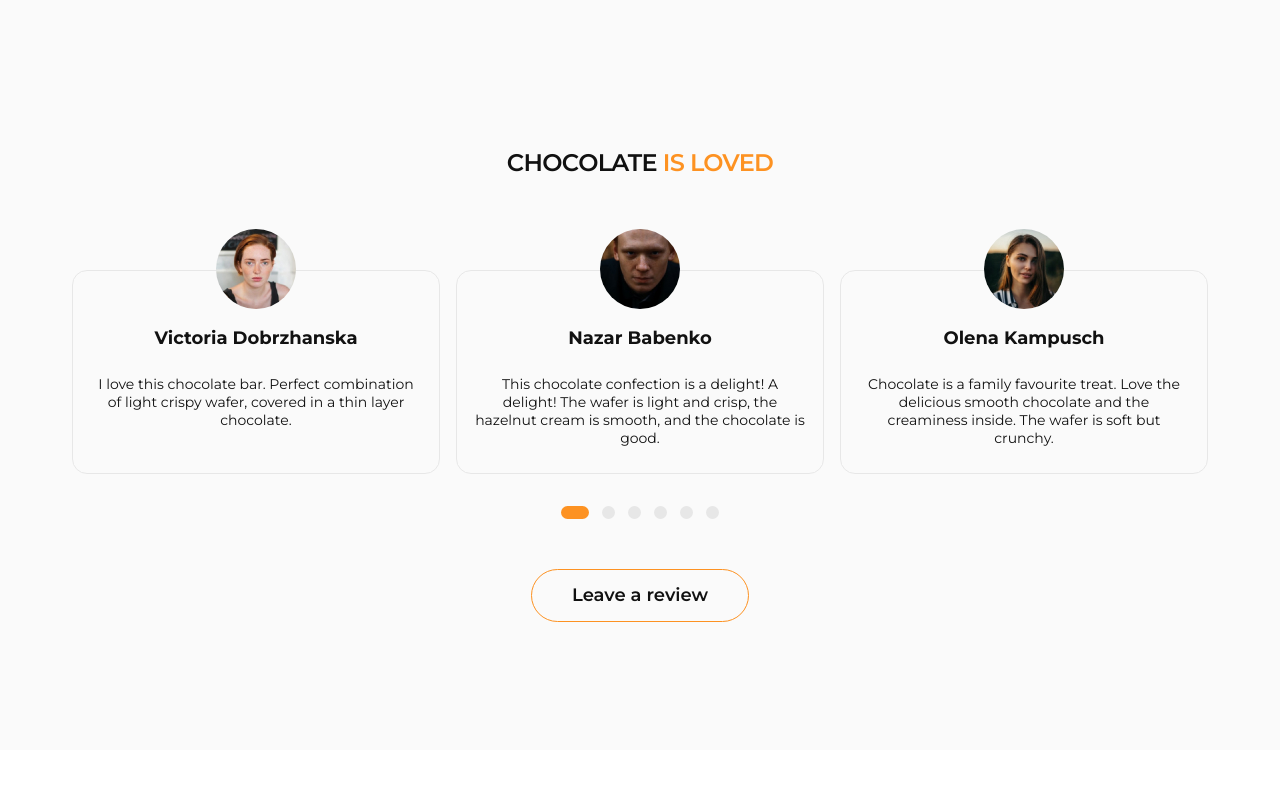
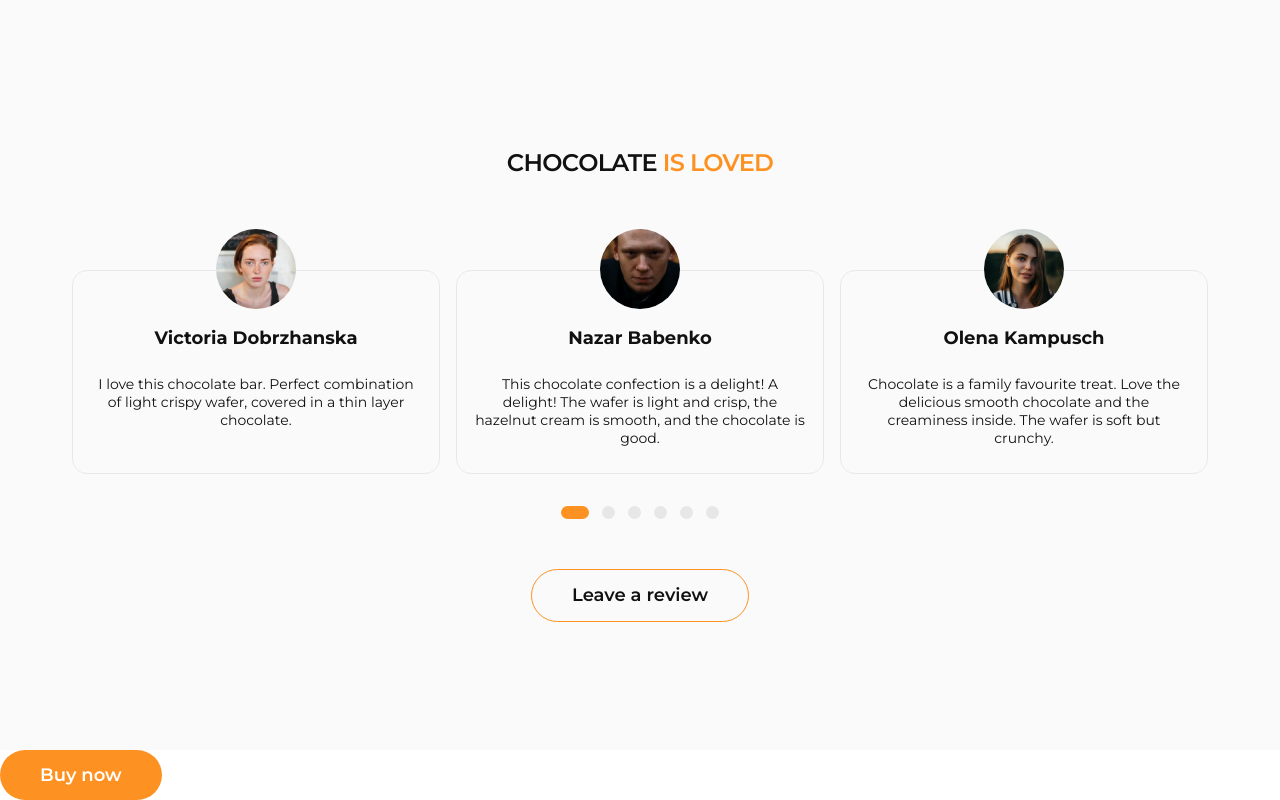
Before and after one commit to kozhushna/chocolate, a React (Create React App) app: page / in a window 1280 px wide. Shown: the part 1077-1877 px from the top of the page. Before the commit the page ends 1827 px from the top, so only its background shows below. Built offline with nearby package versions, Linux system fonts and the light colour scheme.

Commit message:
add test button

```diff
--- a/src/App.jsx
+++ b/src/App.jsx
@@ -2,8 +2,12 @@ import { Section, Container } from 'App.styled';
 import HowItsMade from './components/HowItsMade/HowItsMade';
 import { Comments } from 'components/Comments/Comments';
 import TasteSensation from 'components/TasteSensation/TasteSensation';
+import { ButtonBgOrange } from 'components/ButtonBgOrange/ButtonBgOrange';
 
 function App() {
+  const nandleOpenModalOrder = () => {
+    console.log('order');
+  };
   return (
     <main>
       <Section>
@@ -18,6 +22,7 @@ function App() {
         </Container>
       </Section>
       <Comments />
+      <ButtonBgOrange action={nandleOpenModalOrder} />
     </main>
   );
 }
```
